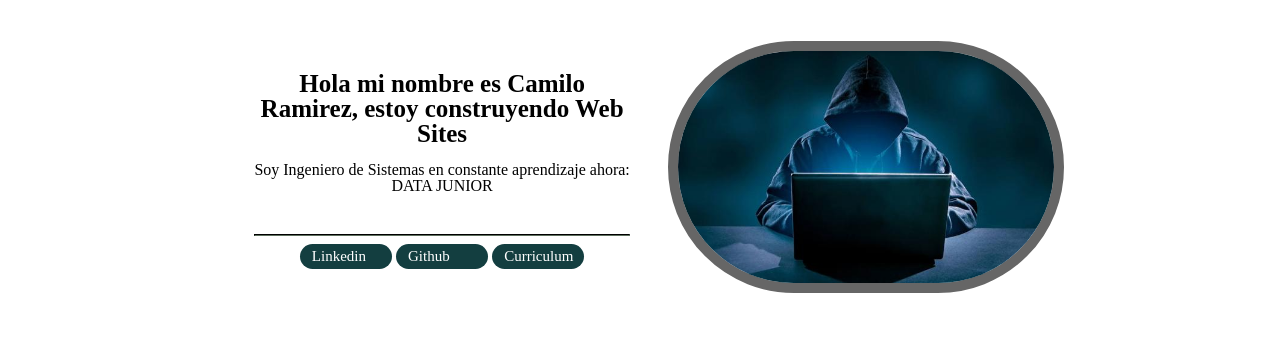
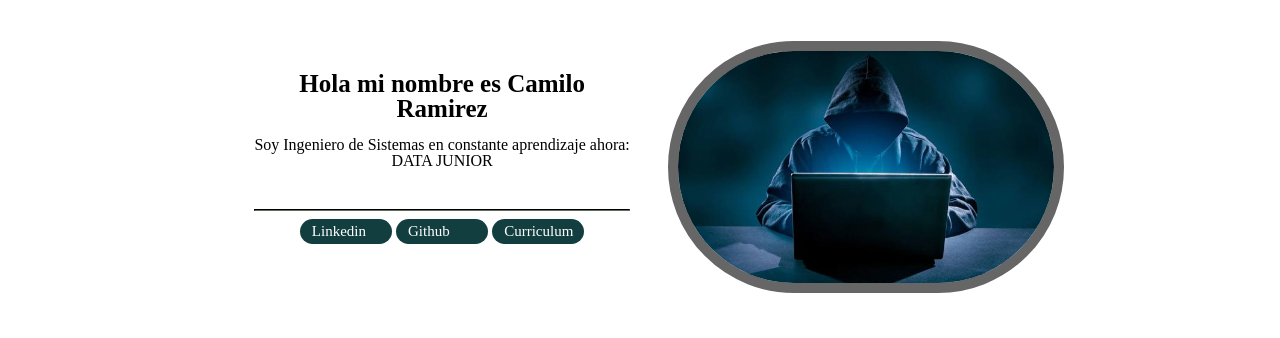
Before and after one commit to javiercramirez/1768-HTML5-y-CSS3-parte3-aula3, a plain HTML site: page index.html in a window 1280 px wide. Shown: the part 204-542 px from the top of the page. Drawn offline with Linux system fonts and the light colour scheme.

Commit message:
Update index.html

```diff
--- a/index.html
+++ b/index.html
@@ -26,7 +26,7 @@
     <main>
         <ul class="productos1">
             <li>
-                <h2>Hola mi nombre es Camilo Ramirez, estoy construyendo Web Sites</h2>
+                <h2>Hola mi nombre es Camilo Ramirez</h2>
                 <br>
                 <p>Soy Ingeniero de Sistemas en constante aprendizaje ahora: <bold>DATA JUNIOR</bold>
                 </p>
```
